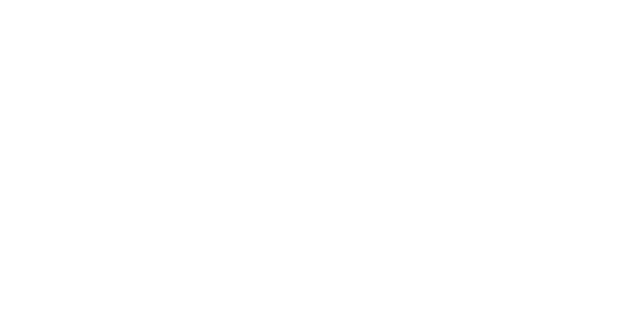
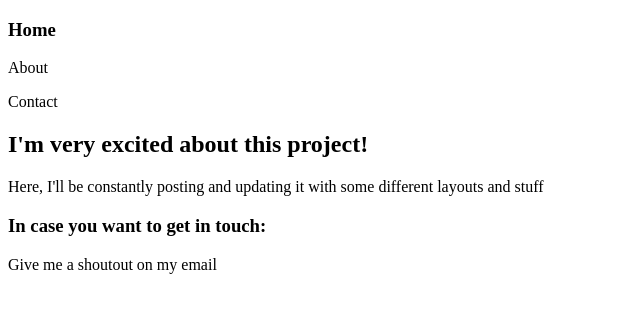
Before and after one commit to gmunizc/FunWebsiteExperiments, a plain HTML site: page index.html in a window 1280 px wide. Shown: the whole page, without its empty margins (0-640 px from the left). Drawn offline with Linux system fonts and the light colour scheme.

Commit message:
Some basic html setup for later experimenting with bootstrap and other css stuff

```diff
--- a/index.html
+++ b/index.html
@@ -4,9 +4,21 @@
     <meta charset="UTF-8">
     <meta name="viewport" content="width=device-width, initial-scale=1.0">
     <meta http-equiv="X-UA-Compatible" content="ie=edge">
-    <title>Document</title>
+    <title>Fun Websites</title>
 </head>
 <body>
-
+    <nav>
+        <h3>Home</h3>
+        <p>About</p>
+        <p>Contact</p>
+    </nav>
+    <di>
+        <h2>I'm very excited about this project!</h2>
+        <p>Here, I'll be constantly posting and updating it with some different layouts and stuff</p>
+    </di>
+    <fo>
+        <h3>In case you want to get in touch:</h3>
+        <p>Give me a shoutout on my email</p>
+    </fo>
 </body>
 </html>
```
